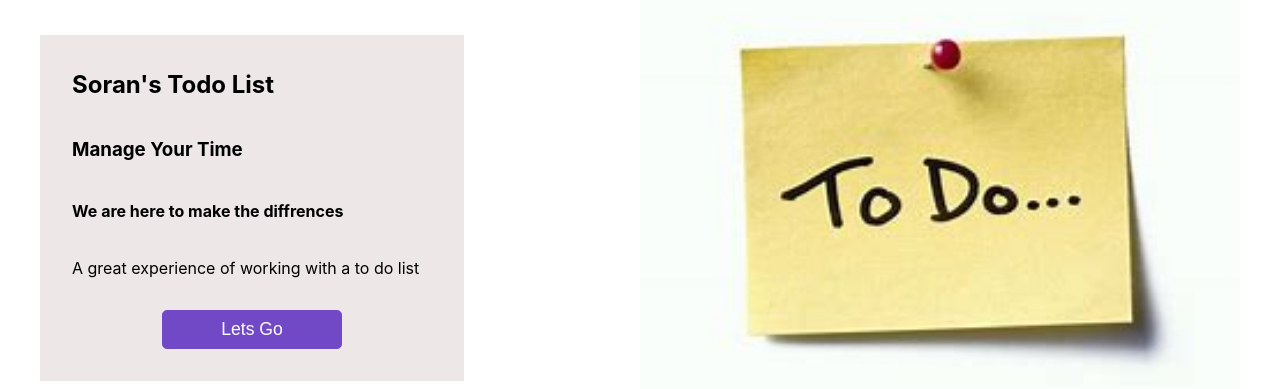
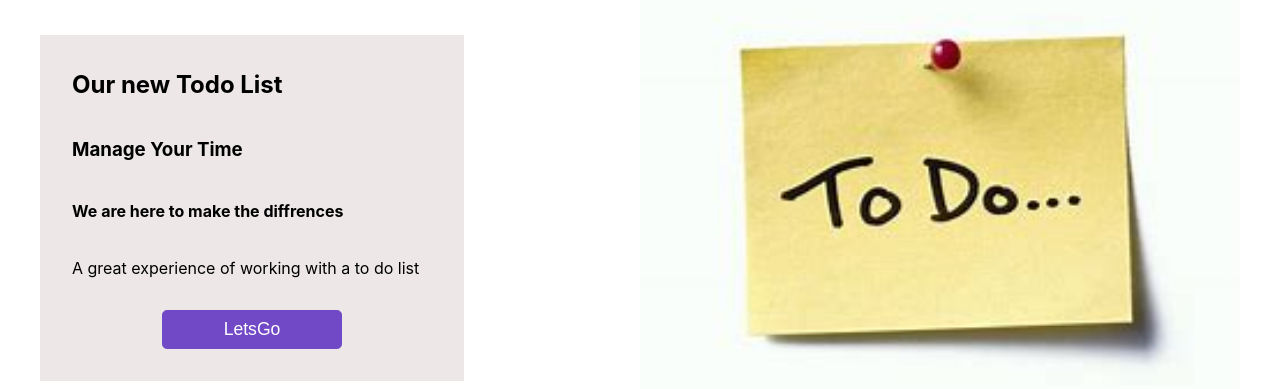
Before and after one commit to soranlotfi/To-do-list, a React (Create React App) app: page / in a window 1280 px wide. Shown: the part 182-571 px from the top of the page. Built offline with nearby package versions, Linux system fonts and the light colour scheme; some icons are missing.

Commit message:
recive Home's Data with useEffect and pass it to tha state

```diff
--- a/package.json
+++ b/package.json
@@ -6,6 +6,7 @@
     "@testing-library/jest-dom": "^5.16.5",
     "@testing-library/react": "^13.4.0",
     "@testing-library/user-event": "^13.5.0",
+    "bootstrap": "^5.2.3",
     "font-awesome": "^4.7.0",
     "prop-types": "^15.8.1",
     "react": "^18.2.0",
--- a/src/Data/Static/data.js
+++ b/src/Data/Static/data.js
@@ -5,7 +5,7 @@
 //TODO:: Use Custom Box Instead of using div.
 //TODO:: Key Prop In Map.
 const homeData = {
-    todoListTitle: "Soran's Todo List",
+    todoListTitle: "Our new Todo List",
     todoListDesc: "Manage Your Time",
     todoListFirstLine: "We are here to make the diffrences",
     todoListSecondLine: "A great experience of working with a to do list",
--- a/src/pages/HomePage/index.js
+++ b/src/pages/HomePage/index.js
@@ -2,22 +2,31 @@ import {Link} from "react-router-dom";
 import "./styles/styles.css"
 import PageLayout from "../../Components/Layouts/PageLayout";
 import Footer from "../../Components/Layouts/Footer";
+import {homeData} from "../../Data/Static/data";
+import {useEffect, useState} from "react";
 
 
 const HomePage = () => {
+
+    const [HomeData,setHomeData]=useState({})
+
+   useEffect(()=>{
+       setHomeData(homeData)
+   },[])
+console.log(HomeData)
     return (
         <PageLayout>
             <main className="app-introduce">
                 <div className="container">
                     <img className="main-section-img" src={require('../../Assets/images/OIP.jpg')} alt=""/>
                     <div className="main-section-captions">
-                        <h2>Soran's Todo List</h2>
-                        <h3>Manage Your Time</h3>
-                        <h4>We are here to make the diffrences</h4>
-                        <p>A great experience of working with a to do list</p>
+                        <h2>{HomeData.todoListTitle}</h2>
+                        <h3>{HomeData.todoListDesc}</h3>
+                        <h4>{HomeData.todoListFirstLine}</h4>
+                        <p>{homeData.todoListSecondLine}</p>
                         <button className="btn main-section-btn">
                             <Link to="/taskmanager">
-                                Lets Go
+                                {HomeData.todoListLetsGo}
                             </Link>
                         </button>
                     </div>
--- a/src/pages/TaskPage/index.js
+++ b/src/pages/TaskPage/index.js
@@ -1,6 +1,6 @@
 import PageLayout from "../../Components/Layouts/PageLayout";
-import TaskManager from "../../Components/Layouts/taskmanager";
-import TodoCard from "../../Components/Layouts/taskCard";
+import TaskManager from "../../Components/taskmanager";
+import TodoCard from "../../Components/taskCard";
 import {useRef, useState} from "react";
 
 const TaskPage = () => {
```
Also changed, not shown: src/Components/DatePicker/index.js (renamed from src/Components/Layouts/DatePicker/index.js), src/Components/taskCard/index.js (renamed from src/Components/Layouts/taskCard/index.js), src/Components/taskCard/style.css (renamed from src/Components/Layouts/taskCard/style.css), src/Components/taskmanager/index.js (renamed from src/Components/Layouts/taskmanager/index.js), src/Components/taskmanager/style.css (renamed from src/Components/Layouts/taskmanager/style.css), 1 other file (tests, documents, lock files or other folders).
